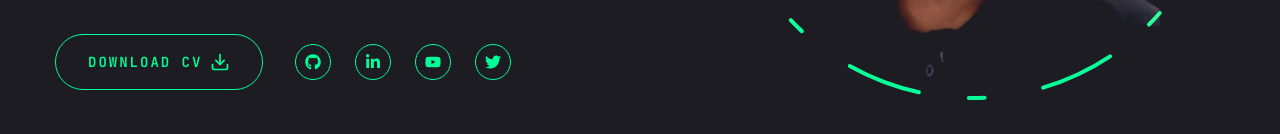
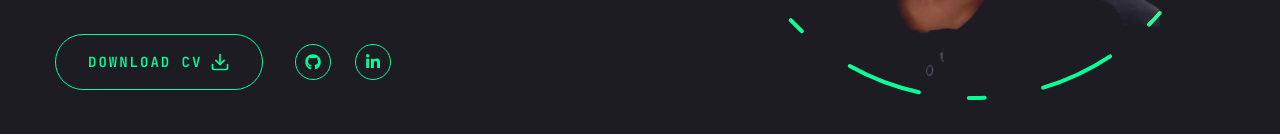
Before and after one commit to Mohammed-Nazleem/nazleem-portfolio, a Next.js app in the folder my-portfolio/: page / in a window 1280 px wide. Shown: the part 577-711 px from the top of the page. Built offline with nearby package versions, Linux system fonts and the light colour scheme.

Commit message:
Updated the Download Cv Button and  gitHub Links

```diff
--- a/my-portfolio/app/page.jsx
+++ b/my-portfolio/app/page.jsx
@@ -1,5 +1,6 @@
 import { Button } from "@/components/ui/button";
 import { FiDownload } from "react-icons/fi";
+import Link from "next/link";
 
 // components
 import Social from "@/components/Social";
@@ -7,6 +8,11 @@ import Photo from "@/components/Photo";
 import Stats from "@/components/Stats";
 
 const Home = () => {
+
+  // onClick handler to download the CV
+  const cvFile = "https://drive.google.com/file/d/1mqw4G1iaQGuUALdmg8Q_75iSN13B0GB5/view?usp=drive_link";
+
+
   return (
     <section className="h-full">
       <div className="container mx-auto h-full">
@@ -25,14 +31,16 @@ const Home = () => {
 
             {/* btn and socials */}
             <div className="flex flex-col xl:flex-row items-center gap-8">
+            <Link href={cvFile} target="_blank">
               <Button
                 variant="outline"
                 size="lg"
                 className="uppercase flex items-center gap-2"
               >
-                <span>Download CV</span>
+                  <span>Download CV</span>
                 <FiDownload className="text-xl" />
               </Button>
+              </Link>
 
               <div className="mb-8 xl:mb-0">
                 <Social
--- a/my-portfolio/components/Social.jsx
+++ b/my-portfolio/components/Social.jsx
@@ -4,31 +4,31 @@ import { FaGithub, FaLinkedinIn, FaYoutube, FaTwitter } from "react-icons/fa";
 const socials = [
   {
     icon: <FaGithub />,
-    path: "",
+    path: "https://github.com/Mohammed-Nazleem/",
   },
   {
     icon: <FaLinkedinIn />,
-    path: "",
-  },
-  {
-    icon: <FaYoutube />,
-    path: "",
-  },
-  {
-    icon: <FaTwitter />,
-    path: "",
+    path: "https://www.linkedin.com/in/mohammed-nazleem/",
   },
 ];
 
-const Social = ({containerStyle, iconStyle}) => {
-  return <div className={containerStyle}>
-    {socials.map((item, index) => {
+const Social = ({ containerStyle, iconStyle }) => {
+  return (
+    <div className={containerStyle}>
+      {socials.map((item, index) => {
         return (
-            <Link key={index} href={item.path} className={iconStyle}>
-                {item.icon}
-            </Link>)
-    })}
-  </div>;
+          <Link
+            key={index}
+            href={item.path}
+            target="_blank"
+            className={iconStyle}
+          >
+            {item.icon}
+          </Link>
+        );
+      })}
+    </div>
+  );
 };
 
 export default Social;
```
